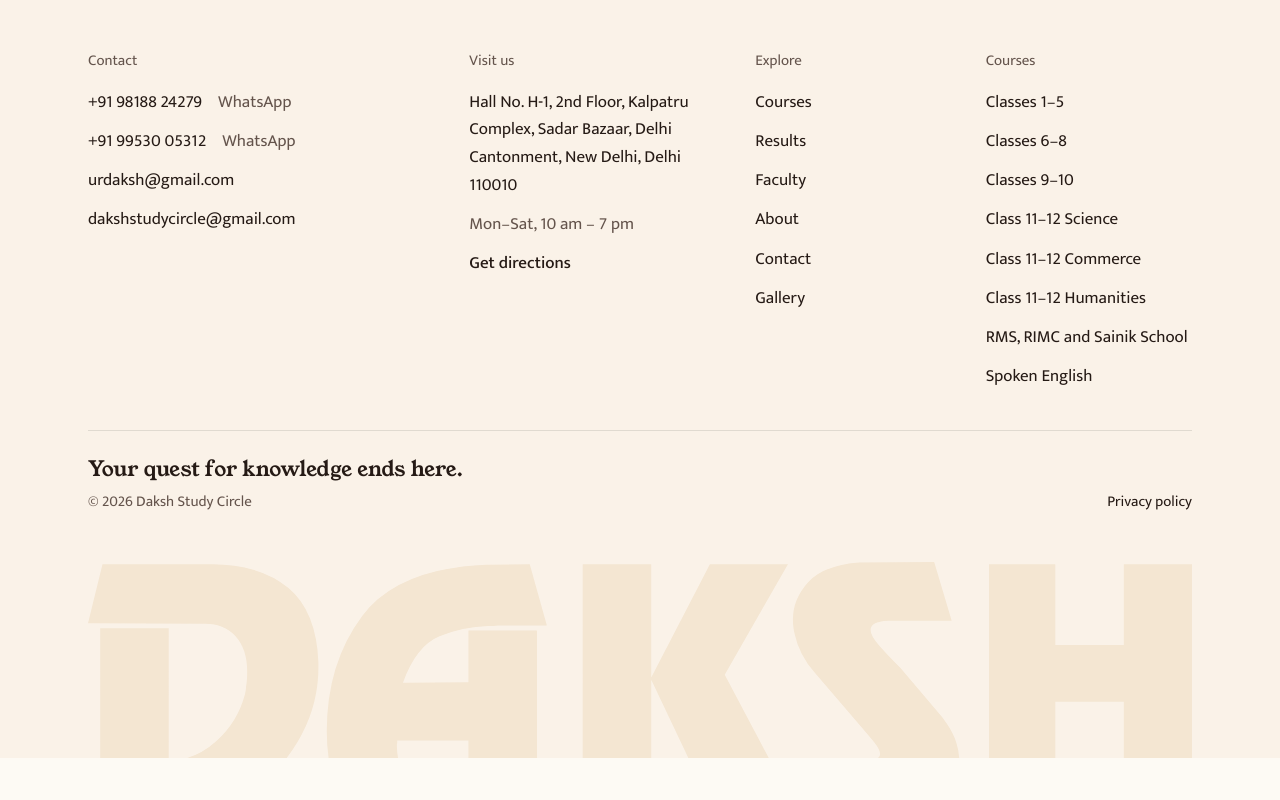
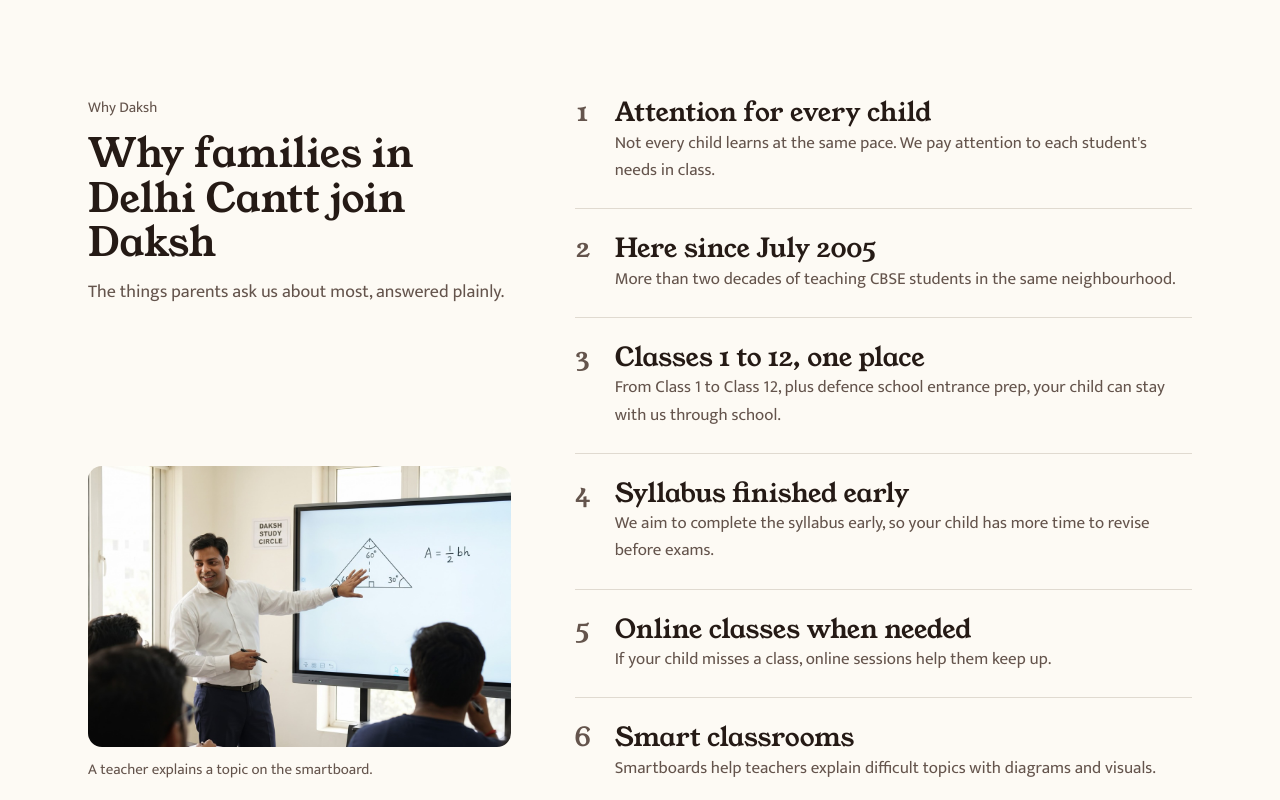
Before and after one commit to imkrrish/dakshstudycircle, a Next.js app: page / in a window 1280 px wide. Shown: the part 2480-3280 px from the top of the page. Before the commit the page ends 3238 px from the top, so only its background shows below. Built offline with nearby package versions, Linux system fonts and the light colour scheme; some icons are missing.

Commit message:
feat: add why-daksh reason-list section to home

```diff
--- /dev/null
+++ b/src/components/sections/reason-list-section.tsx
@@ -0,0 +1,67 @@
+import Image from "next/image"
+
+import { Container } from "@/components/layout/container"
+import { Section } from "@/components/layout/section"
+import { SectionHeading } from "@/components/layout/section-heading"
+import type { SectionOf } from "@/lib/content-schema"
+
+function ReasonListSection({ section }: { section: SectionOf<"reason-list"> }) {
+  const { id, eyebrow, heading, intro, tone, items, figure } = section
+
+  return (
+    <Section
+      data-slot="reason-list-section"
+      id={id}
+      tone={tone}
+      aria-labelledby={`${id}-heading`}
+    >
+      <Container>
+        {/* Mobile: heading, list, figure stacked. md+: heading and figure in
+            the left 5 columns, list in the right 7, placed by grid areas. */}
+        <div className="grid gap-10 md:grid-cols-12 md:grid-rows-[auto_1fr] md:gap-x-12 md:[grid-template-areas:'head_head_head_head_head_list_list_list_list_list_list_list''fig_fig_fig_fig_fig_list_list_list_list_list_list_list'] lg:gap-x-16">
+          <SectionHeading
+            id={`${id}-heading`}
+            eyebrow={eyebrow}
+            title={heading}
+            intro={intro}
+            className="md:[grid-area:head]"
+          />
+          <ol className="divide-y [counter-reset:reason] md:[grid-area:list]">
+            {items.map((item) => (
+              <li
+                key={item.title}
+                className="grid grid-cols-[2.5rem_1fr] py-5 [counter-increment:reason] before:font-heading before:text-lead before:font-normal before:text-muted-foreground before:tabular-nums before:content-[counter(reason)_/_''] first:pt-0 last:pb-0 md:py-6 md:before:text-title"
+              >
+                <h3 className="font-heading text-lead font-normal md:text-title">
+                  {item.title}
+                </h3>
+                <p className="col-start-2 text-base text-muted-foreground">
+                  {item.body}
+                </p>
+              </li>
+            ))}
+          </ol>
+          {figure && (
+            <figure className="flex flex-col gap-3 md:self-end md:[grid-area:fig]">
+              <div className="h-56 overflow-clip rounded-xl md:aspect-3/2 md:h-auto">
+                <Image
+                  src={figure.image.src}
+                  alt={figure.image.alt}
+                  width={figure.image.width}
+                  height={figure.image.height}
+                  sizes="(min-width: 1152px) 36rem, (min-width: 768px) 42vw, calc(100vw - 2rem)"
+                  className="size-full object-cover"
+                />
+              </div>
+              <figcaption className="text-sm text-muted-foreground">
+                {figure.caption}
+              </figcaption>
+            </figure>
+          )}
+        </div>
+      </Container>
+    </Section>
+  )
+}
+
+export { ReasonListSection }
--- a/src/components/sections/section-renderer.tsx
+++ b/src/components/sections/section-renderer.tsx
@@ -8,6 +8,7 @@
 import { CourseGridSection } from "./course-grid-section"
 import { CtaBandSection } from "./cta-band-section"
 import { HeroSection } from "./hero-section"
+import { ReasonListSection } from "./reason-list-section"
 import { SplitSection } from "./split-section"
 
 type SectionComponents = {
@@ -19,6 +20,7 @@
   hero: HeroSection,
   split: SplitSection,
   "card-grid": CardGridSection,
+  "reason-list": ReasonListSection,
   "course-grid": CourseGridSection,
   "cta-band": CtaBandSection,
 } satisfies SectionComponents
--- a/src/content/pages/home.ts
+++ b/src/content/pages/home.ts
@@ -109,5 +109,54 @@
         },
       ],
     },
+    {
+      id: "why-daksh",
+      type: "reason-list",
+      eyebrow: "Why Daksh",
+      heading: "Why families in Delhi Cantt join Daksh",
+      intro: "The things parents ask us about most, answered plainly.",
+      items: [
+        // [CONFIRM] personal attention for every child
+        {
+          title: "Attention for every child",
+          body: "Not every child learns at the same pace. We pay attention to each student's needs in class.",
+        },
+        {
+          title: "Here since July 2005",
+          body: "More than two decades of teaching CBSE students in the same neighbourhood.",
+        },
+        {
+          title: "Classes 1 to 12, one place",
+          body: "From Class 1 to Class 12, plus defence school entrance prep, your child can stay with us through school.",
+        },
+        // [CONFIRM] early syllabus completion
+        {
+          title: "Syllabus finished early",
+          body: "We aim to complete the syllabus early, so your child has more time to revise before exams.",
+        },
+        // [CONFIRM] online classes for missed classes
+        {
+          title: "Online classes when needed",
+          body: "If your child misses a class, online sessions help them keep up.",
+        },
+        // [CONFIRM] smartboards in classrooms
+        {
+          title: "Smart classrooms",
+          body: "Smartboards help teachers explain difficult topics with diagrams and visuals.",
+        },
+      ],
+      // PLACEHOLDER: AI image (cropped, Gemini watermark removed, from
+      // public/anildaksh-teaching-in-classroom.jpg). The board's triangle
+      // angles are wrong. Replace with a real photo before launch.
+      figure: {
+        image: {
+          src: "/why-daksh-classroom.jpg",
+          alt: "A teacher in a white shirt points at a triangle drawn on a large smartboard while students watch from their desks.",
+          width: 1200,
+          height: 800,
+        },
+        caption: "A teacher explains a topic on the smartboard.",
+      },
+    },
   ],
 }
--- a/src/lib/content-schema.ts
+++ b/src/lib/content-schema.ts
@@ -146,6 +146,26 @@
   ),
 })
 
+const ReasonListSectionSchema = z.strictObject({
+  ...sectionBase,
+  type: z.literal("reason-list"),
+  eyebrow: z.string().optional(),
+  heading: z.string().min(1),
+  intro: z.string().optional(),
+  // "band": a deeper warm surface, full-bleed (same as split).
+  tone: z.enum(["default", "band"]).optional(),
+  items: z
+    .array(
+      z.strictObject({ title: z.string().min(1), body: z.string().min(1) }),
+    )
+    .min(3)
+    .max(8),
+  // Photo beside the list; the caption is shown under it (alt must differ).
+  figure: z
+    .strictObject({ image: ImageSchema, caption: z.string().min(1) })
+    .optional(),
+})
+
 const CtaBandSectionSchema = z.strictObject({
   ...sectionBase,
   type: z.literal("cta-band"),
@@ -226,6 +246,7 @@
   HeroSectionSchema,
   SplitSectionSchema,
   CardGridSectionSchema,
+  ReasonListSectionSchema,
   CourseGridSectionSchema,
   CtaBandSectionSchema,
 ])
```
Also changed, not shown: public/why-daksh-classroom.jpg (added), 2 other files (tests, documents, lock files or other folders).
